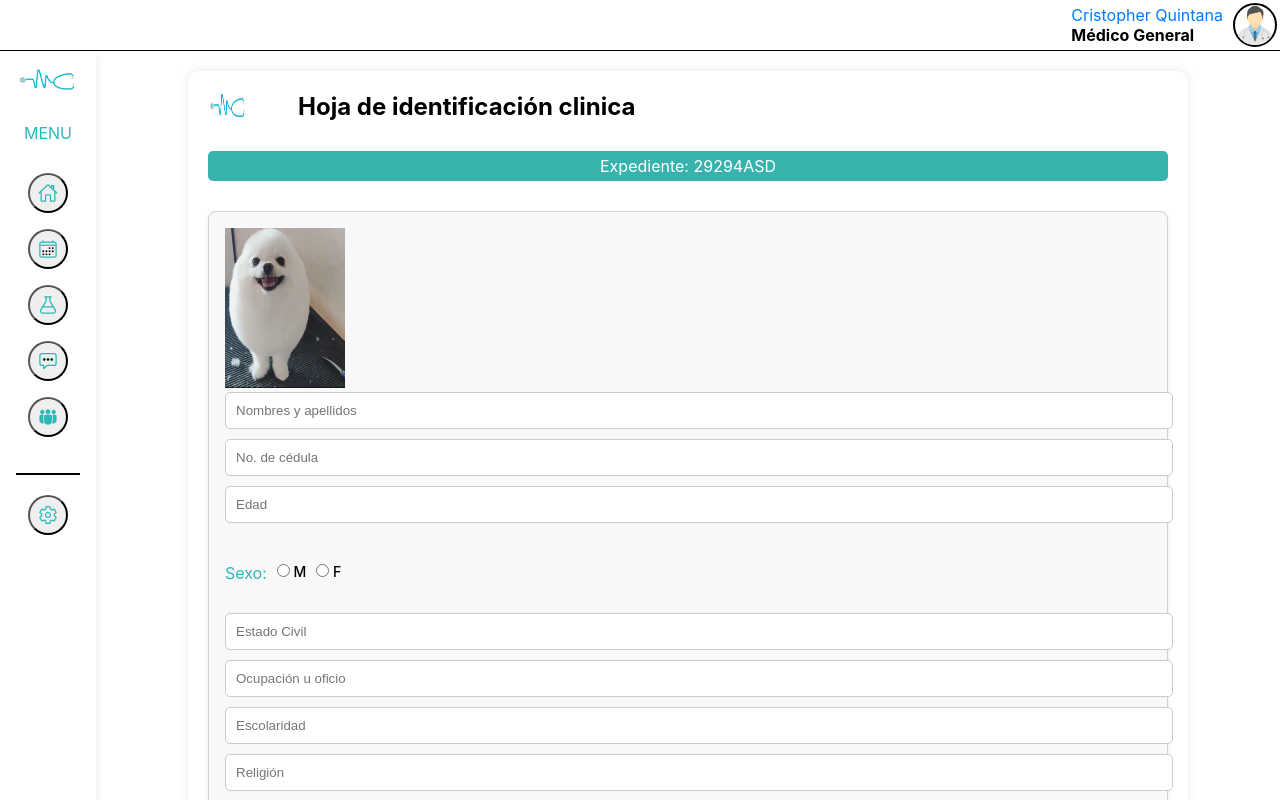
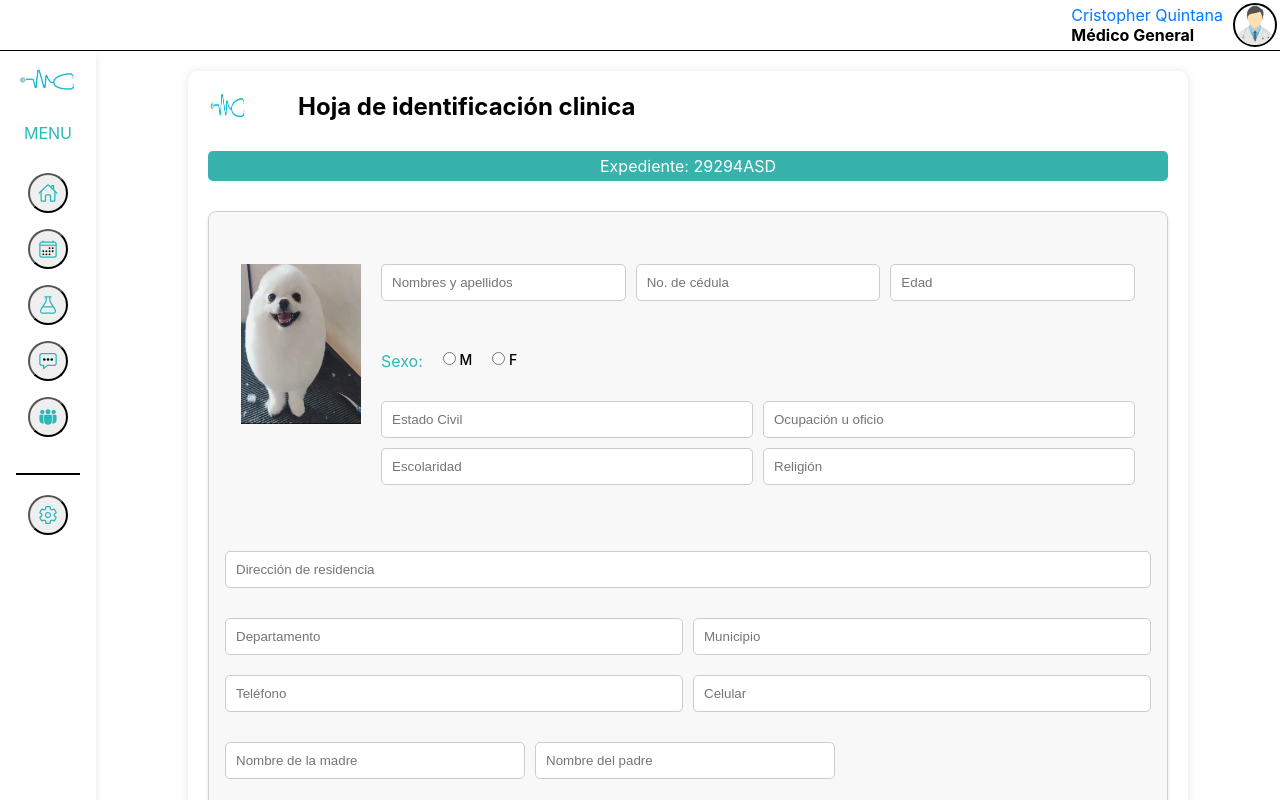
Before and after one commit to MedicalControl/MC_Web, a React (Create React App) app in the folder medicapp/: page /identificacion in a window 1280 px wide. Shown: the top 800 px of the page. Built offline with nearby package versions, Linux system fonts and the light colour scheme.

Commit message:
Correciones a Indetificacion
Los elementos estan agrupados de una mejor manera y se miran conforme al diseño original

```diff
--- a/medicapp/src/components/record/HIdentificacion.css
+++ b/medicapp/src/components/record/HIdentificacion.css
@@ -2,8 +2,6 @@
   margin: 0;
   padding: 0;
 }
-
-
 
 .container-identificacion {
   max-width: 960px;
@@ -51,8 +49,8 @@
 }
 
 .form-identificacion {
-    display: grid;
-    grid-template-columns: 1fr 1fr;
+  display: flex;
+  flex-wrap: wrap;
   gap: 20px;
   background-color: #f8f8f8;
   border: 1px solid #d1d1d1;
@@ -61,22 +59,43 @@
   box-shadow: 0 2px 4px rgba(0, 0, 0, 0.1);
 }
 
-  @media (min-width: 768px) {
-    .form-identificacion {
-      grid-template-columns: 1fr 1fr;
+.form-identificacion .input-identificacion {
+  flex: 1 1 calc(48% - 10px); /* Mantiene el ancho en pantallas grandes */
+  min-width: 300px; /* Asegura que los inputs tengan un ancho mínimo */
+  box-sizing: border-box; /* Incluye el padding y el border en el ancho total */
+}
+
+/* Media query para pantallas más pequeñas */
+@media (max-width: 600px) {
+  .form-identificacion .input-identificacion {
+      flex: 1 1 calc(100% - 10px); /* Cada input ocupará el 100% en pantallas pequeñas */
+      min-width: 0; /* Permite que se ajusten completamente */
   }
 }
 
 .full-row {
-    grid-column: span 2;
+  width: 100%; /* Asegura que el campo "Dirección de residencia" ocupe toda la fila */
+  display: block; /* Se asegura que sea un bloque y esté debajo */
+  margin-top: 20px; /* Añade espacio debajo del campo */
+}
+
+.form-row {
+  display: flex;
+  gap: 20px;
+  border-radius: 8px;
+  padding: 16px;
+  align-items: flex-start; /* Alinea los elementos al principio */
+  background-color: #f8f8f8;
 }
 
 
-
+/* Agrupando los radios */
 .radio-group {
   display: flex;
   align-items: center;
+  gap: 10px; /* Espacio entre los elementos de radio */
 }
+
 .radio-group span {
   margin-right: 10px;
 }
@@ -84,8 +103,6 @@
 .radio-group label {
   margin-right: 10px;
 }
-
-
 
 .section {
   margin-top: 20px;
@@ -107,19 +124,47 @@
   align-items: center;
 }
 
-.profile-identificacion img {
+.img-profile {
   width: 120px;
   height: 160px;
   background-color: #e2e8f0;
-    margin-right: 20px;
+}
+
+
+/* Contenedor de cada grupo de inputs */
+.form-row-group {
+  display: flex;
+  flex-wrap: wrap;
+  gap: 10px; /* Espacio entre los inputs */
+  width: 100%; /* Asegura que el grupo ocupe el ancho completo */
+}
+
+/* Ajustes para los inputs dentro de los grupos */
+.form-row-group .input-identificacion {
+  flex: 1 1 calc(32% - 10px); /* Ocupa el 32% del ancho para 3 inputs por fila */
+  min-width: 150px; /* Asegura que los inputs tengan un ancho mínimo */
+  box-sizing: border-box; /* Incluye el padding y el border en el ancho total */
+}
+
+/* Media query para pantallas más pequeñas */
+@media (max-width: 600px) {
+  .form-row-group .input-identificacion {
+      flex: 1 1 calc(100% - 10px); /* Cada input ocupará el 100% en pantallas pequeñas */
+      min-width: 0; /* Permite que se ajusten completamente */
+  }
 }
 
 .profile-identificacion {
-    grid-column: 1 / span 1;
+  flex: 0 0 120px;
+  display: flex;
+  justify-content: center;
+  align-items: center;
 }
 
 .input-container {
-    grid-column: 2 / span 1;
+  flex: 1;
+  display: flex;
+  flex-direction: column;
 }
 
 .input-identificacion {
@@ -130,7 +175,40 @@
   margin-bottom: 10px;
 }
 .contact-row {
-    display: grid;
-    grid-template-columns: repeat(2, 1fr);
+  display: flex;
+  flex-wrap: wrap;
   gap: 10px;
 }
+
+.parents-row {
+  display: flex;
+  gap: 10px;
+  flex-wrap: wrap;
+}
+
+.parents-row .input-identificacion {
+  flex: 1 1 calc(50% - 10px); /* Cada input ocupará el 50% del contenedor, menos el espacio del gap */
+  min-width: 300px; /* Asegura que los inputs tengan un ancho mínimo */
+  box-sizing: border-box; /* Asegura que el padding y el border se incluyan en el ancho total */
+}
+
+/* Media query para pantallas más pequeñas */
+@media (max-width: 600px) {
+  .parents-row .input-identificacion {
+    flex: 1 1 calc(100% - 10px); /* Cada input ocupará el 100% en pantallas pequeñas */
+    min-width: 0; /* No hay un ancho mínimo, permite que se ajusten */
+  }
+}
+
+.contact-row .input-identificacion {
+  flex: 1 1 calc(50% - 10px); /* Hace que cada input ocupe el 50% del contenedor, menos el espacio del gap */
+  box-sizing: border-box; /* Asegura que el padding y el border se incluyan en el ancho total */
+}
+
+/* Media query para pantallas más pequeñas */
+@media (max-width: 600px) {
+  .contact-row .input-identificacion {
+    flex: 1 1 calc(100% - 10px); /* Cada input ocupará el 100% en pantallas pequeñas */
+    min-width: 0; /* Permite que se ajusten completamente */
+  }
+}
--- a/medicapp/src/components/record/HIdentificacion.js
+++ b/medicapp/src/components/record/HIdentificacion.js
@@ -24,10 +24,10 @@ const HIdentificacion = () => {
                         <img src="elWebo.jpg" alt="Profile" className="img-profile"/>
                     </div>
                     <div className="input-container">
+                        <div className="form-row-group">
                             <input type="text" name="nombres" placeholder="Nombres y apellidos" className="input-identificacion"/>
                             <input type="text" name="cedula" placeholder="No. de cédula" className="input-identificacion"/>
                             <input type="text" name="edad" placeholder="Edad" className="input-identificacion"/>
-
                             <div className="radio-group">
                                 <span>Sexo:</span>
                                 <label>
@@ -37,12 +37,20 @@ const HIdentificacion = () => {
                                     <input type="radio" name="sexo" value="F"/> F
                                 </label>
                             </div>
+                        </div>
+
+                        <div className="form-row-group">
                             <input type="text" name="estadoCivil" placeholder="Estado Civil" className="input-identificacion"/>
                             <input type="text" name="ocupacion" placeholder="Ocupación u oficio" className="input-identificacion"/>
+                        </div>
+
+                        <div className="form-row-group">
                             <input type="text" name="escolaridad" placeholder="Escolaridad" className="input-identificacion"/>
                             <input type="text" name="religion" placeholder="Religión" className="input-identificacion"/>
                         </div>
                     </div>
+                </div>
+
 
 
                 <input type="text" name="direccion" placeholder="Dirección de residencia" className="input-identificacion full-row"/>
@@ -53,8 +61,11 @@ const HIdentificacion = () => {
                     <input type="text" name="celular" placeholder="Celular" className="input-identificacion"/>
                 </div>
 
+                <div className="parents-row">
                     <input type="text" name="nombreMadre" placeholder="Nombre de la madre" className="input-identificacion"/>
+
                     <input type="text" name="nombrePadre" placeholder="Nombre del padre" className="input-identificacion"/>
+                </div>
 
                 <div className="section full-row">
                     <h3>Enfermedades Infecto - Contagiosas:</h3>
```
Lines whose indentation alone changed are shown as unchanged.
